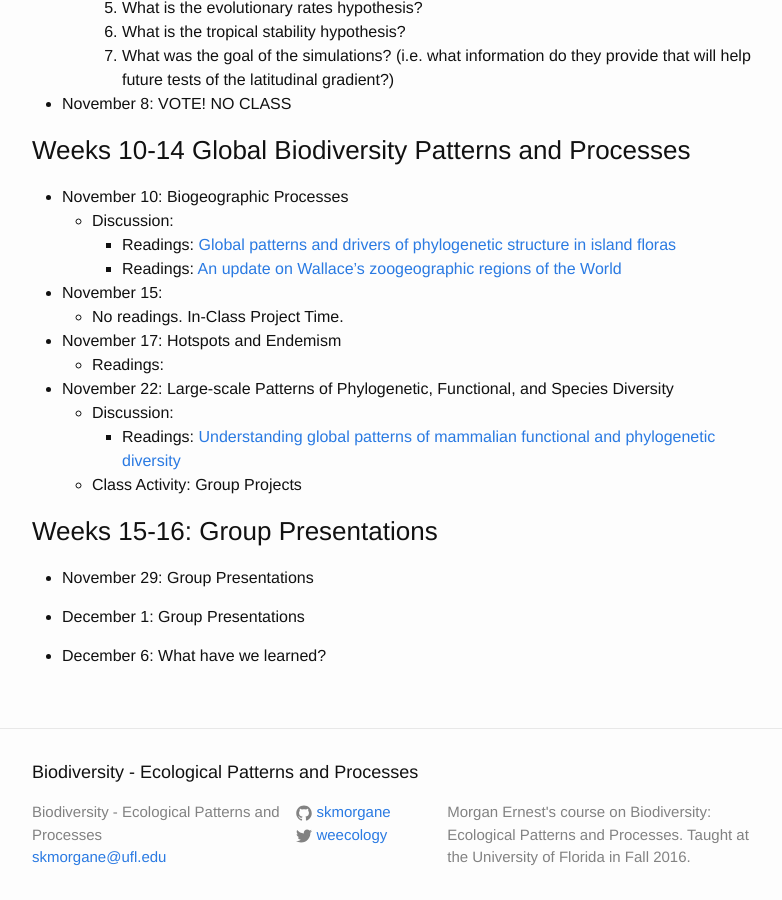
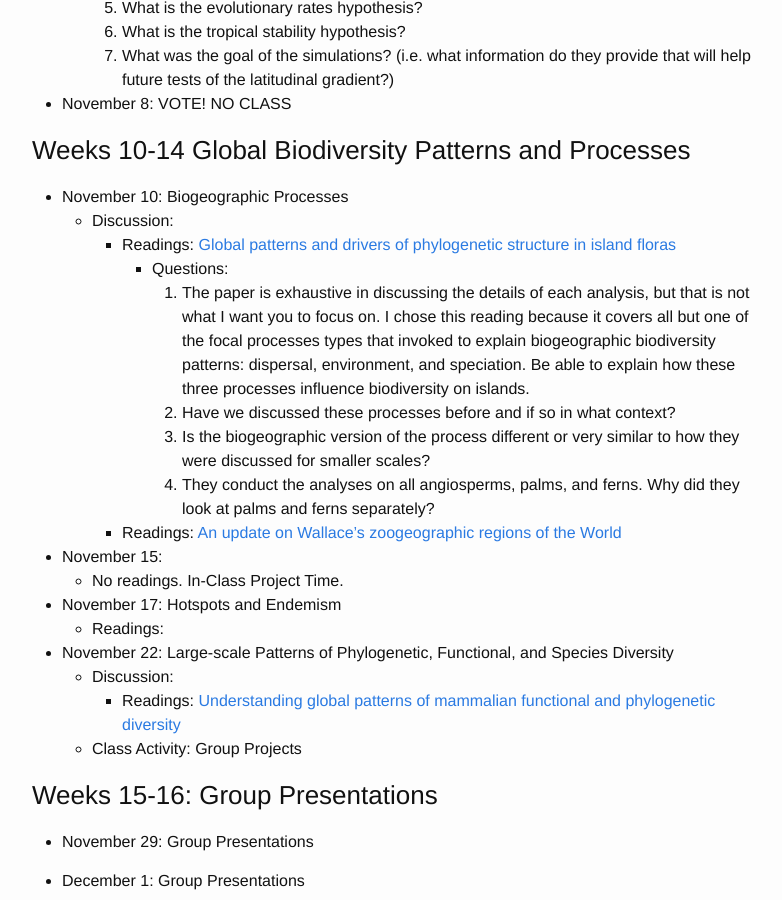
Before and after one commit to skmorgane/biodiversity-course, a Jekyll site: the page built from schedule.md, in a window 1280 px wide and 900 px high, scrolled down 9386 px. Shown: the whole window, without its empty margins (238-1020 px from the left). Built offline with Jekyll 4.4.1, drawn with Linux system fonts in a browser that asks for light colours.

Commit message:
Add biogeography questions

```diff
--- a/schedule.md
+++ b/schedule.md
@@ -283,6 +283,11 @@ Tuesdays are often a split between class activity and discussion, thus there are
 * November 10: Biogeographic Processes
     * Discussion:
          * Readings: [Global patterns and drivers of phylogenetic structure in island floras](https://doi.org/10.1038/srep12213)
+            - Questions:
+               1. The paper is exhaustive in discussing the details of each analysis, but that is not what I want you to focus on. I chose this reading because it covers all but one of the focal processes types that invoked to explain biogeographic biodiversity patterns: dispersal, environment, and speciation. Be able to explain how these three processes influence biodiversity on islands.
+               2. Have we discussed these processes before and if so in what context?
+               3. Is the biogeographic version of the process different or very similar to how they were discussed for smaller scales?
+               4. They conduct the analyses on all angiosperms, palms, and ferns. Why did they look at palms and ferns separately?
          * Readings: [An update on Wallace's zoogeographic regions of the World](https://doi.org/10.1126/science.1228282)
 
 
```
